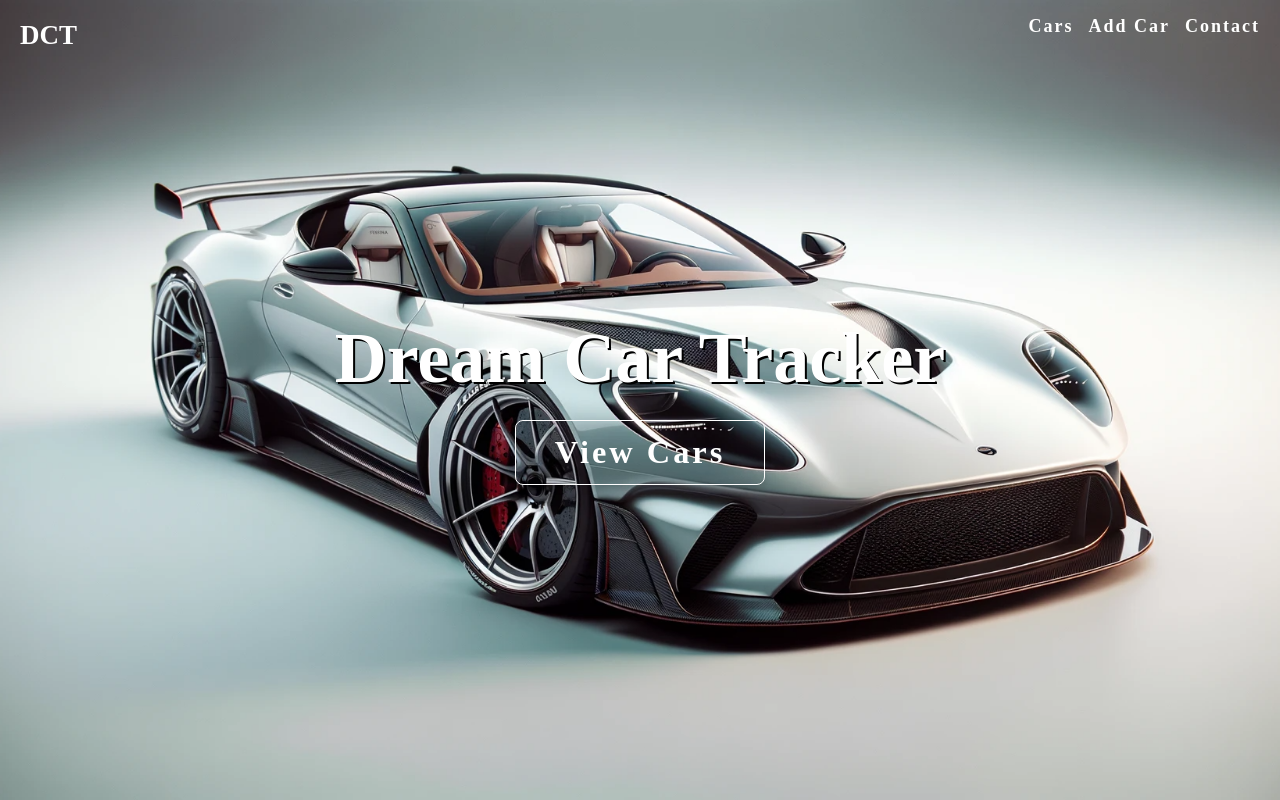
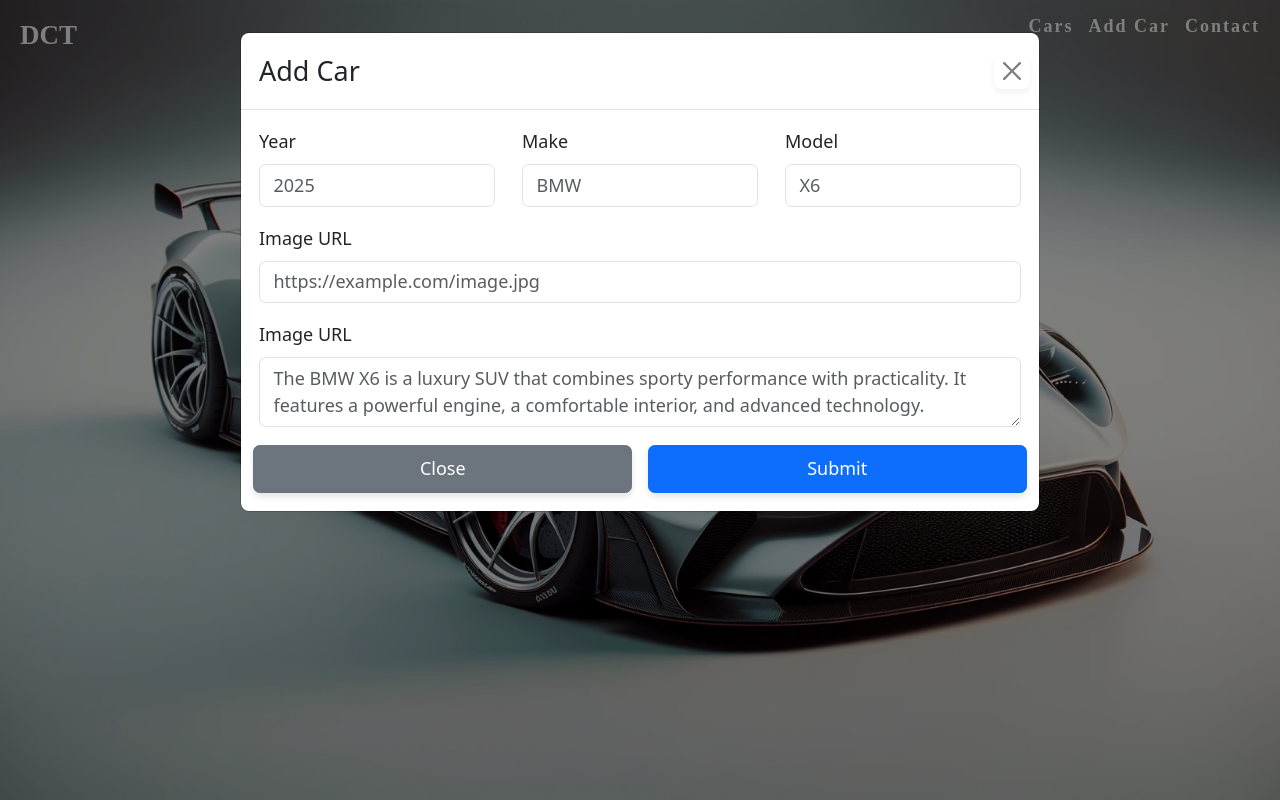
Before and after one commit to rzounlom/dream-car-tracker, a React (Vite) app: page / in a window 1280 px wide. Both pictures are taken after a click on the link "Add Car". Shown: the top 800 px of the page. Built offline with nearby package versions, Linux system fonts and the light colour scheme; the HTML template or start-up script is replaced by a standard one; a web font is replaced by a local one.

Commit message:
complete addcar modal

```diff
--- a/src/App.tsx
+++ b/src/App.tsx
@@ -3,6 +3,7 @@ import "./App.css";
 import { Car, NewCar } from "./types";
 import { FC, useState } from "react";
 
+import AddCarModal from "./components/modals/AddCarModal";
 import CarsList from "./components/cars/CarsList";
 import Footer from "./components/footer/Footer";
 import Landing from "./components/landing/Landing";
@@ -11,8 +12,14 @@ import { defaultCars } from "./data";
 import { sortCarsByCreatedAt } from "./utils/helpers";
 
 const App: FC = () => {
+  const [show, setShow] = useState(false);
   const [cars, setCars] = useState<Car[]>(defaultCars);
   console.log({ cars });
+
+  // Show the modal
+  const handleOpen = () => setShow(true);
+  // Hide the modal
+  const handleClose = () => setShow(false);
 
   // Create a new car
   const addCar = (newCar: NewCar) => {
@@ -38,7 +45,12 @@ const App: FC = () => {
 
   return (
     <div className="App">
-      <Navbar addCar={addCar} />
+      <AddCarModal
+        show={show}
+        handleClose={handleClose}
+        handleAddCar={addCar}
+      />
+      <Navbar addCar={addCar} handleOpen={handleOpen} />
       <Landing />
       <CarsList
         cars={sortedCars}
--- /dev/null
+++ b/src/components/modals/AddCarModal.tsx
@@ -0,0 +1,190 @@
+import { Button, Col, Form, Modal, Row } from "react-bootstrap";
+import { FC, useState } from "react";
+
+import { NewCar } from "../../types";
+
+type AddCarModalProps = {
+  show: boolean;
+  handleClose: () => void;
+  handleAddCar: (car: NewCar) => void;
+};
+
+const AddCar: FC<AddCarModalProps> = ({ show, handleClose, handleAddCar }) => {
+  const [validated, setValidated] = useState(false);
+
+  const [formData, setFormData] = useState<Partial<NewCar>>({
+    year: "",
+    make: "",
+    model: "",
+    description: "",
+    imageUrl: "",
+  });
+
+  const handleInputChange = (
+    e: React.ChangeEvent<HTMLInputElement | HTMLTextAreaElement>
+  ) => {
+    const { name, value } = e.target; // Destructure name and value from event object
+    // Update the formData state with the new value
+    setFormData((prevData) => ({
+      ...prevData,
+      [name]: value, // Use name attribute to update the correct field
+    }));
+  };
+
+  const handleSubmit = (e: React.FormEvent) => {
+    e.preventDefault(); // Prevent the default form submission behavior
+    // Validate the form data here if needed
+
+    const form = e.currentTarget as HTMLFormElement;
+    if (!form.checkValidity()) {
+      e.preventDefault();
+      e.stopPropagation();
+      setValidated(true);
+      return;
+    }
+
+    // Create a new car object with the form data
+    const newCar: NewCar = {
+      year: formData.year || "",
+      make: formData.make || "",
+      model: formData.model || "",
+      description: formData.description || "",
+      imageUrl: formData.imageUrl || "",
+      favorite: false,
+      createdAt: new Date().toISOString(),
+      updatedAt: new Date().toISOString(),
+    };
+    // Call the handleAddCar function passed from the parent component
+    handleAddCar(newCar);
+    setFormData({
+      year: "",
+      make: "",
+      model: "",
+      description: "",
+      imageUrl: "",
+    }); // Reset the form data
+    // Close the modal after submission
+    setValidated(false);
+    handleClose();
+  };
+
+  return (
+    <>
+      <Modal show={show} onHide={handleClose} size="lg">
+        <Modal.Header closeButton>
+          <Modal.Title>Add Car</Modal.Title>
+        </Modal.Header>
+        <Modal.Body>
+          <Form noValidate validated={validated} onSubmit={handleSubmit}>
+            <Row className="mb-3">
+              <Form.Group as={Col} md="4" controlId="validationYear">
+                <Form.Label>Year</Form.Label>
+                <Form.Control
+                  name="year"
+                  onChange={handleInputChange}
+                  required
+                  type="text"
+                  placeholder="2025"
+                  value={formData.year}
+                />
+                <Form.Control.Feedback>Looks good!</Form.Control.Feedback>
+                <Form.Control.Feedback type="invalid">
+                  Please provide year.
+                </Form.Control.Feedback>
+              </Form.Group>
+              <Form.Group as={Col} md="4" controlId="validationMake">
+                <Form.Label>Make</Form.Label>
+                <Form.Control
+                  name="make"
+                  onChange={handleInputChange}
+                  required
+                  type="text"
+                  placeholder="BMW"
+                  value={formData.make}
+                />
+                <Form.Control.Feedback>Looks good!</Form.Control.Feedback>
+                <Form.Control.Feedback type="invalid">
+                  Please provide make.
+                </Form.Control.Feedback>
+              </Form.Group>
+              <Form.Group as={Col} md="4" controlId="validationModel">
+                <Form.Label>Model</Form.Label>
+                <Form.Control
+                  name="model"
+                  onChange={handleInputChange}
+                  required
+                  type="text"
+                  placeholder="X6"
+                  value={formData.model}
+                />
+                <Form.Control.Feedback>Looks good!</Form.Control.Feedback>
+                <Form.Control.Feedback type="invalid">
+                  Please provide model.
+                </Form.Control.Feedback>
+              </Form.Group>
+            </Row>
+            <Row className="mb-3">
+              <Form.Group as={Col} controlId="validationImageUrl">
+                <Form.Label>Image URL</Form.Label>
+                <Form.Control
+                  name="imageUrl"
+                  onChange={handleInputChange}
+                  required
+                  type="text"
+                  placeholder="https://example.com/image.jpg"
+                  value={formData.imageUrl}
+                />
+                <Form.Control.Feedback>Looks good!</Form.Control.Feedback>
+                <Form.Control.Feedback type="invalid">
+                  Please provide image url.
+                </Form.Control.Feedback>
+              </Form.Group>
+            </Row>
+            <Row className="mb-3">
+              <Form.Group as={Col} controlId="validationDescription">
+                <Form.Label>Image URL</Form.Label>
+                <Form.Control
+                  as="textarea"
+                  name="description"
+                  onChange={handleInputChange}
+                  required
+                  type="text"
+                  placeholder="The BMW X6 is a luxury SUV that combines sporty performance with practicality. It features a powerful engine, a comfortable interior, and advanced technology."
+                  value={formData.description}
+                />
+                <Form.Control.Feedback>Looks good!</Form.Control.Feedback>
+                <Form.Control.Feedback type="invalid">
+                  Please provide description.
+                </Form.Control.Feedback>
+              </Form.Group>
+            </Row>
+            <Row className="mb=3 d-flex justify-content-around">
+              <Button
+                variant="secondary"
+                style={{ width: "48%" }}
+                onClick={() => {
+                  handleClose();
+                  setFormData({
+                    year: "",
+                    make: "",
+                    model: "",
+                    description: "",
+                    imageUrl: "",
+                  });
+                  setValidated(false);
+                }}
+              >
+                Close
+              </Button>
+              <Button variant="primary" type="submit" style={{ width: "48%" }}>
+                Submit
+              </Button>
+            </Row>
+          </Form>
+        </Modal.Body>
+      </Modal>
+    </>
+  );
+};
+
+export default AddCar;
--- a/src/components/navbar/Navbar.tsx
+++ b/src/components/navbar/Navbar.tsx
@@ -5,24 +5,25 @@ import { FC, useEffect, useState } from "react";
 import { NewCar } from "../../types";
 
 type NavbarProps = {
+  handleOpen: () => void;
   addCar: (newCar: NewCar) => void;
 };
 
-const Navbar: FC<NavbarProps> = ({ addCar }) => {
+const Navbar: FC<NavbarProps> = ({ handleOpen }) => {
   const [scrolled, setScrolled] = useState(false);
 
-  const newCar = {
-    year: "2025",
-    make: "Ferrari",
-    model: "SF90",
-    description:
-      "Not all plug-in hybrids are built for efficiency; some are built for speed. The Ferrari SF90 is one such counterexample, combining a twin-turbo V-8 with a trio of electric motors and a 6.5-kWh battery pack to spit out 986 horsepower in standard trim. The SF90XX models, laser-focused on race-track driving, get an extra 30 horsepower—as if they needed it—awarding the SF90 lineup entry in the four-digit power club. The massive power output goes to all four wheels with the front tires driven electrically. Double-X versions also have a stripped-down interior and other changes in the pursuit of all-out lap time. The standard SF90 is now available only as a convertible called the Spider, with a luxurious cabin lined in leather and featuring an unconventional screen-and-control layout. The XX can still be had in Stradale coupe form or as a Spider. Whichever version of the SF90 you fancy in your wild imaginings, know that the powertrain, aerodynamics, and chassis wizardry come together to make one of the best mid-engine sports cars in the world—Ferrari or otherwise.",
-    imageUrl:
-      "https://hips.hearstapps.com/hmg-prod/images/2024-ferrari-sf90xx-134-6552496c82eea.jpg?crop=1xw:1xh;center,top&resize=980:*",
-    favorite: false,
-    createdAt: new Date().toISOString(),
-    updatedAt: new Date().toISOString(),
-  };
+  // const newCar = {
+  //   year: "2025",
+  //   make: "Ferrari",
+  //   model: "SF90",
+  //   description:
+  //     "Not all plug-in hybrids are built for efficiency; some are built for speed. The Ferrari SF90 is one such counterexample, combining a twin-turbo V-8 with a trio of electric motors and a 6.5-kWh battery pack to spit out 986 horsepower in standard trim. The SF90XX models, laser-focused on race-track driving, get an extra 30 horsepower—as if they needed it—awarding the SF90 lineup entry in the four-digit power club. The massive power output goes to all four wheels with the front tires driven electrically. Double-X versions also have a stripped-down interior and other changes in the pursuit of all-out lap time. The standard SF90 is now available only as a convertible called the Spider, with a luxurious cabin lined in leather and featuring an unconventional screen-and-control layout. The XX can still be had in Stradale coupe form or as a Spider. Whichever version of the SF90 you fancy in your wild imaginings, know that the powertrain, aerodynamics, and chassis wizardry come together to make one of the best mid-engine sports cars in the world—Ferrari or otherwise.",
+  //   imageUrl:
+  //     "https://hips.hearstapps.com/hmg-prod/images/2024-ferrari-sf90xx-134-6552496c82eea.jpg?crop=1xw:1xh;center,top&resize=980:*",
+  //   favorite: false,
+  //   createdAt: new Date().toISOString(),
+  //   updatedAt: new Date().toISOString(),
+  // };
 
   useEffect(() => {
     const handleScroll = () => {
@@ -53,7 +54,7 @@ const Navbar: FC<NavbarProps> = ({ addCar }) => {
             <a
               // href="#/cars"
               className={scrolled ? "scrolled" : ""}
-              onClick={() => addCar(newCar)}
+              onClick={handleOpen}
             >
               Add Car
             </a>
```
